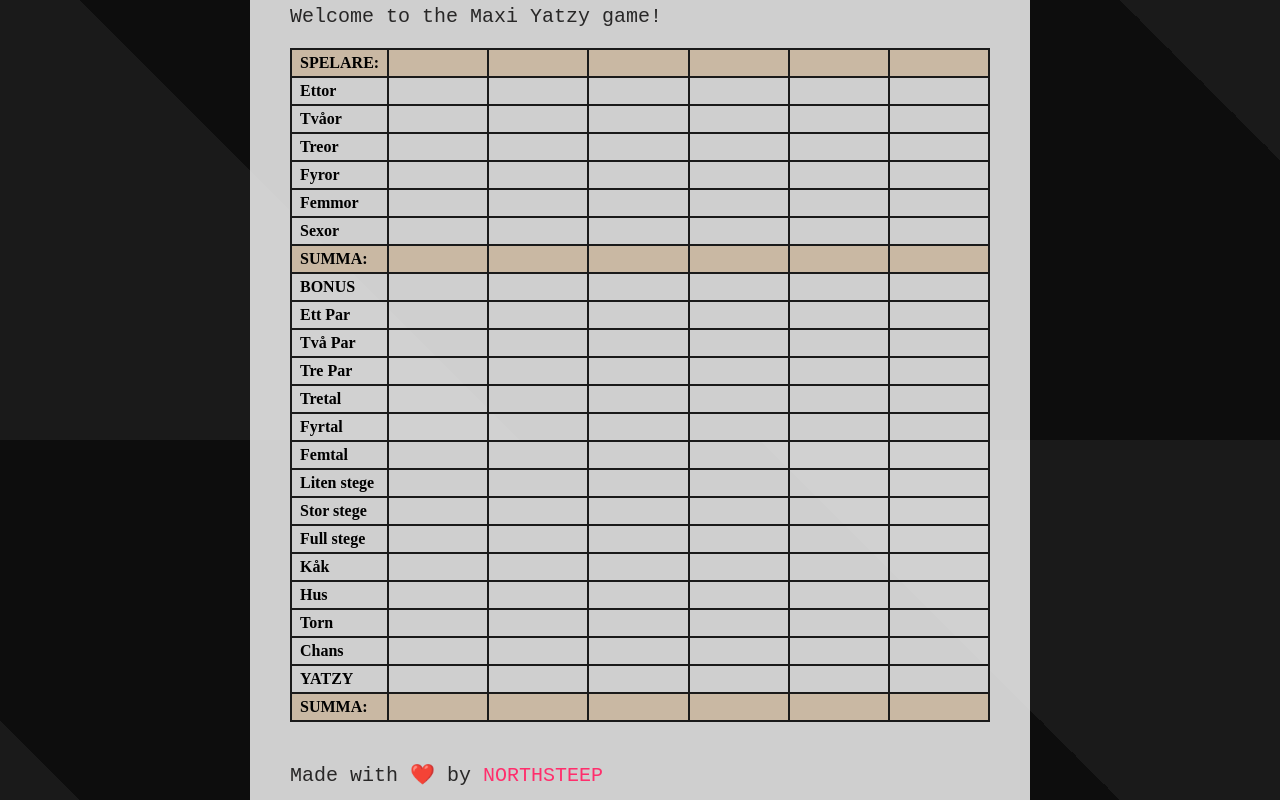
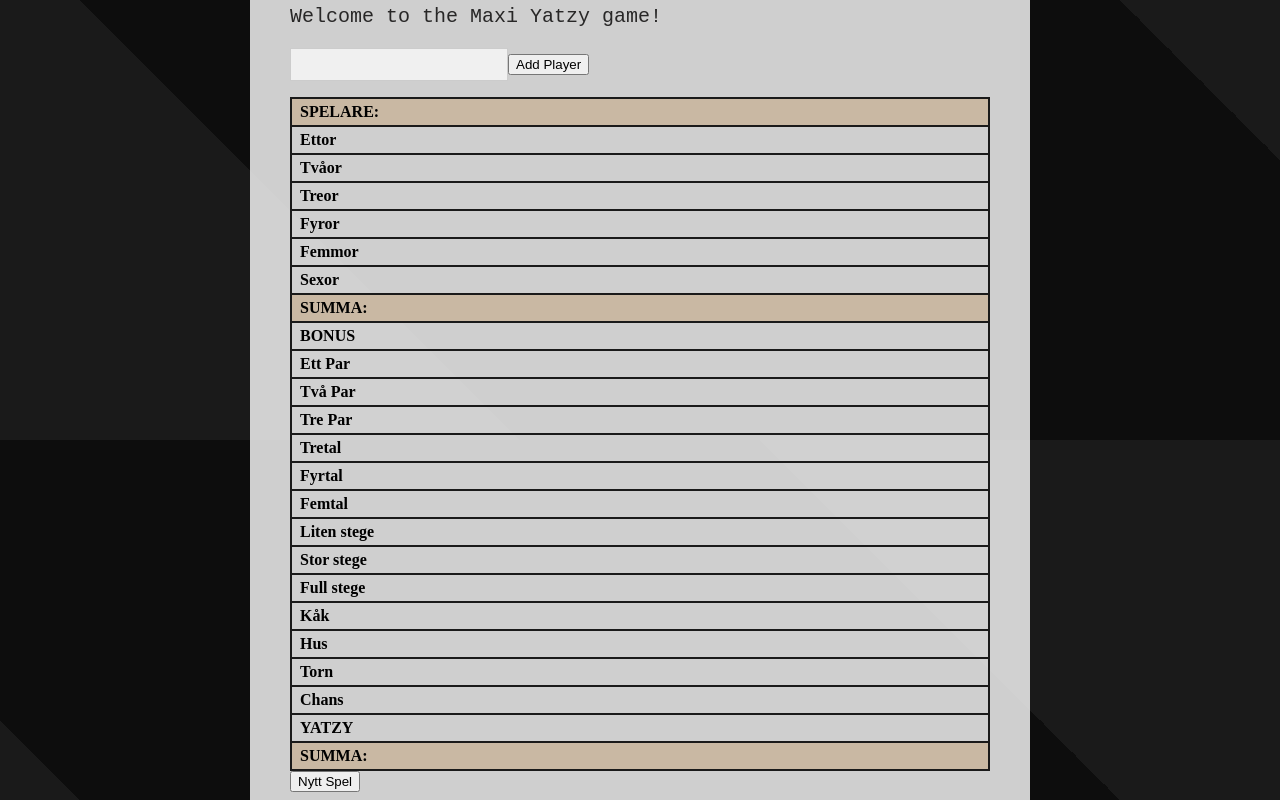
Before and after one commit to codebyNorthsteep/emo-yatzy, a Vue app: page /maxi-yatzy in a window 1280 px wide. Shown: the part 360-1160 px from the top of the page. Built offline with nearby package versions, Linux system fonts and the light colour scheme; a web font is replaced by a local one.

Commit message:
feat: implement MaxiYatzyLogic composable for game state management

```diff
--- a/src/components/MaxiForm.vue
+++ b/src/components/MaxiForm.vue
@@ -1,233 +1,177 @@
 <script setup>
+import { useMaxiYatzyLogic } from "../composables/MaxiYatzyLogic.js";
+const {
+  playerName,
+  players,
+  points,
+  topSum,
+  bonus,
+  totalSum,
+  addPlayer,
+  terminateGame,
+} = useMaxiYatzyLogic();
 </script>
 
 <template>
+  <form @submit.prevent="addPlayer">
+    <input class="player-input" type="text" v-model="playerName" />
+    <button type="submit">Add Player</button>
+  </form>
   <table class="yatzy-block">
     <thead>
       <tr class="summa-rad">
         <th>SPELARE:</th>
-        <th></th>
-        <th></th>
-        <th></th>
-        <th></th>
-        <th></th>
-        <th></th>
+        <th v-for="player in players" :key="player.id">
+          {{ player.name }}
+        </th>
       </tr>
     </thead>
     <tbody>
       <tr>
         <th scope="row">Ettor</th>
-        <td><input type="number" /></td>
-        <td><input type="number" /></td>
-        <td><input type="number" /></td>
-        <td><input type="number" /></td>
-        <td><input type="number" /></td>
-        <td><input type="number" /></td>
+        <td v-for="player in players" :key="player.id">
+          <input type="number" v-model="points[player.id].ettor" />
+        </td>
       </tr>
       <tr>
         <th scope="row">Tvåor</th>
-        <td><input type="number" /></td>
-        <td><input type="number" /></td>
-        <td><input type="number" /></td>
-        <td><input type="number" /></td>
-        <td><input type="number" /></td>
-        <td><input type="number" /></td>
+        <td v-for="player in players" :key="player.id">
+          <input type="number" v-model="points[player.id].tvaor" />
+        </td>
       </tr>
       <tr>
         <th scope="row">Treor</th>
-        <td><input type="number" /></td>
-        <td><input type="number" /></td>
-        <td><input type="number" /></td>
-        <td><input type="number" /></td>
-        <td><input type="number" /></td>
-        <td><input type="number" /></td>
+        <td v-for="player in players" :key="player.id">
+          <input type="number" v-model="points[player.id].treor" />
+        </td>
       </tr>
       <tr>
         <th scope="row">Fyror</th>
-        <td><input type="number" /></td>
-        <td><input type="number" /></td>
-        <td><input type="number" /></td>
-        <td><input type="number" /></td>
-        <td><input type="number" /></td>
-        <td><input type="number" /></td>
+        <td v-for="player in players" :key="player.id">
+          <input type="number" v-model="points[player.id].fyror" />
+        </td>
       </tr>
       <tr>
         <th scope="row">Femmor</th>
-        <td><input type="number" /></td>
-        <td><input type="number" /></td>
-        <td><input type="number" /></td>
-        <td><input type="number" /></td>
-        <td><input type="number" /></td>
-        <td><input type="number" /></td>
+        <td v-for="player in players" :key="player.id">
+          <input type="number" v-model="points[player.id].femmor" />
+        </td>
       </tr>
       <tr>
         <th scope="row">Sexor</th>
-        <td><input type="number" /></td>
-        <td><input type="number" /></td>
-        <td><input type="number" /></td>
-        <td><input type="number" /></td>
-        <td><input type="number" /></td>
-        <td><input type="number" /></td>
+        <td v-for="player in players" :key="player.id">
+          <input type="number" v-model="points[player.id].sexor" />
+        </td>
       </tr>
 
       <tr class="summa-rad">
         <th scope="row">SUMMA:</th>
-        <td></td>
-        <td></td>
-        <td></td>
-        <td></td>
-        <td></td>
-        <td></td>
+        <td v-for="player in players" :key="player.id">
+          {{ topSum(player.id) }}
+        </td>
       </tr>
 
       <tr>
         <th scope="row">BONUS</th>
-        <td></td>
-        <td></td>
-        <td></td>
-        <td></td>
-        <td></td>
-        <td></td>
+        <td v-for="player in players" :key="player.id">
+          {{ bonus(player.id) }}
+        </td>
       </tr>
 
       <tr>
         <th scope="row">Ett Par</th>
-        <td><input type="number" /></td>
-        <td><input type="number" /></td>
-        <td><input type="number" /></td>
-        <td><input type="number" /></td>
-        <td><input type="number" /></td>
-        <td><input type="number" /></td>
+        <td v-for="player in players" :key="player.id">
+          <input type="number" v-model="points[player.id].ettPar" />
+        </td>
       </tr>
       <tr>
         <th scope="row">Två Par</th>
-        <td><input type="number" /></td>
-        <td><input type="number" /></td>
-        <td><input type="number" /></td>
-        <td><input type="number" /></td>
-        <td><input type="number" /></td>
-        <td><input type="number" /></td>
+        <td v-for="player in players" :key="player.id">
+          <input type="number" v-model="points[player.id].tvaPar" />
+        </td>
       </tr>
-      <tr>
+            <tr>
         <th scope="row">Tre Par</th>
-        <td><input type="number" /></td>
-        <td><input type="number" /></td>
-        <td><input type="number" /></td>
-        <td><input type="number" /></td>
-        <td><input type="number" /></td>
-        <td><input type="number" /></td>
+        <td v-for="player in players" :key="player.id">
+          <input type="number" v-model="points[player.id].trePar" />
+        </td>
       </tr>
       <tr>
         <th scope="row">Tretal</th>
-        <td><input type="number" /></td>
-        <td><input type="number" /></td>
-        <td><input type="number" /></td>
-        <td><input type="number" /></td>
-        <td><input type="number" /></td>
-        <td><input type="number" /></td>
+        <td v-for="player in players" :key="player.id">
+          <input type="number" v-model="points[player.id].tretal" />
+        </td>
       </tr>
       <tr>
         <th scope="row">Fyrtal</th>
-        <td><input type="number" /></td>
-        <td><input type="number" /></td>
-        <td><input type="number" /></td>
-        <td><input type="number" /></td>
-        <td><input type="number" /></td>
-        <td><input type="number" /></td>
+        <td v-for="player in players" :key="player.id">
+          <input type="number" v-model="points[player.id].fyrtal" />
+        </td>
       </tr>
-      <tr>
+            <tr>
         <th scope="row">Femtal</th>
-        <td><input type="number" /></td>
-        <td><input type="number" /></td>
-        <td><input type="number" /></td>
-        <td><input type="number" /></td>
-        <td><input type="number" /></td>
-        <td><input type="number" /></td>
+        <td v-for="player in players" :key="player.id">
+          <input type="number" v-model="points[player.id].femtal" />
+        </td>
       </tr>
       <tr>
         <th scope="row">Liten stege</th>
-        <td><input type="number" /></td>
-        <td><input type="number" /></td>
-        <td><input type="number" /></td>
-        <td><input type="number" /></td>
-        <td><input type="number" /></td>
-        <td><input type="number" /></td>
+        <td v-for="player in players" :key="player.id">
+          <input type="number" v-model="points[player.id].litenStege" />
+        </td>
       </tr>
       <tr>
         <th scope="row">Stor stege</th>
-        <td><input type="number" /></td>
-        <td><input type="number" /></td>
-        <td><input type="number" /></td>
-        <td><input type="number" /></td>
-        <td><input type="number" /></td>
-        <td><input type="number" /></td>
+        <td v-for="player in players" :key="player.id">
+          <input type="number" v-model="points[player.id].storStege" />
+        </td>
       </tr>
-      <tr>
+            <tr>
         <th scope="row">Full stege</th>
-        <td><input type="number" /></td>
-        <td><input type="number" /></td>
-        <td><input type="number" /></td>
-        <td><input type="number" /></td>
-        <td><input type="number" /></td>
-        <td><input type="number" /></td>
+        <td v-for="player in players" :key="player.id">
+          <input type="number" v-model="points[player.id].fullStege" />
+        </td>
       </tr>
       <tr>
         <th scope="row">Kåk</th>
-        <td><input type="number" /></td>
-        <td><input type="number" /></td>
-        <td><input type="number" /></td>
-        <td><input type="number" /></td>
-        <td><input type="number" /></td>
-        <td><input type="number" /></td>
+        <td v-for="player in players" :key="player.id">
+          <input type="number" v-model="points[player.id].kak" />
+        </td>
       </tr>
-      <tr>
+            <tr>
         <th scope="row">Hus</th>
-        <td><input type="number" /></td>
-        <td><input type="number" /></td>
-        <td><input type="number" /></td>
-        <td><input type="number" /></td>
-        <td><input type="number" /></td>
-        <td><input type="number" /></td>
+        <td v-for="player in players" :key="player.id">
+          <input type="number" v-model="points[player.id].hus" />
+        </td>
       </tr>
-      <tr>
+            <tr>
         <th scope="row">Torn</th>
-        <td><input type="number" /></td>
-        <td><input type="number" /></td>
-        <td><input type="number" /></td>
-        <td><input type="number" /></td>
-        <td><input type="number" /></td>
-        <td><input type="number" /></td>
+        <td v-for="player in players" :key="player.id">
+          <input type="number" v-model="points[player.id].torn" />
+        </td>
       </tr>
       <tr>
         <th scope="row">Chans</th>
-        <td><input type="number" /></td>
-        <td><input type="number" /></td>
-        <td><input type="number" /></td>
-        <td><input type="number" /></td>
-        <td><input type="number" /></td>
-        <td><input type="number" /></td>
+        <td v-for="player in players" :key="player.id">
+          <input type="number" v-model="points[player.id].chans" />
+        </td>
       </tr>
       <tr>
         <th scope="row">YATZY</th>
-        <td><input type="number" /></td>
-        <td><input type="number" /></td>
-        <td><input type="number" /></td>
-        <td><input type="number" /></td>
-        <td><input type="number" /></td>
-        <td><input type="number" /></td>
+        <td v-for="player in players" :key="player.id">
+          <input type="number" v-model="points[player.id].yatzy" />
+        </td>
       </tr>
 
       <tr class="summa-rad">
         <th scope="row">SUMMA:</th>
-        <td></td>
-        <td></td>
-        <td></td>
-        <td></td>
-        <td></td>
-        <td></td>
+        <td v-for="player in players" :key="player.id">
+          {{ totalSum(player.id) }}
+        </td>
       </tr>
     </tbody>
   </table>
+  <button type="button" @click="terminateGame">Nytt Spel</button>
 </template>
 
 <style scoped>
@@ -254,4 +198,12 @@ input {
   background: transparent;
   text-align: center;
 }
+
+.player-input {
+  margin-bottom: 1rem;
+  padding: 0.5rem;
+  width: 200px;
+  background-color: #f0f0f0;
+  border: 1px solid #ccc;
+}
 </style>
--- /dev/null
+++ b/src/composables/MaxiYatzyLogic.js
@@ -0,0 +1,74 @@
+import { ref, reactive } from "vue";
+
+export function useMaxiYatzyLogic() {
+  const playerName = ref("");
+  const players = ref([]);
+
+  const points = reactive([{}]);
+
+  const kategorier = ["ettor", "tvaor", "treor", "fyror", "femmor", "sexor"];
+  const kombinationer = [
+    "ettPar",
+    "tvaPar",
+    "trePar",
+    "tretal",
+    "fyrtal",
+    "femtal",
+    "litenStege",
+    "storStege",
+    "fullStege",
+    "kak",
+    "hus",
+    "torn",
+    "chans",
+    "maxiYatzy",
+  ];
+
+  function addPlayer() {
+    const id = Date.now();
+    players.value.push({ id, name: playerName.value });
+    points[id] = {};
+    playerName.value = "";
+  }
+
+  function topSum(playerId) {
+    return kategorier.reduce(
+      (sum, k) => sum + (Number(points[playerId]?.[k]) || 0),
+      0,
+    );
+  }
+
+  function bonus(playerId) {
+    return topSum(playerId) >= 75 ? 50 : 0;
+  }
+
+  function lowerSum(playerId) {
+    return kombinationer.reduce(
+      (sum, k) => sum + (Number(points[playerId]?.[k]) || 0),
+      0,
+    );
+  }
+
+  function totalSum(playerId) {
+    return topSum(playerId) + bonus(playerId) + lowerSum(playerId);
+  }
+
+  function terminateGame() {
+    players.value = [];
+    Object.keys(points).forEach((key) => delete points[key]);
+  }
+
+  return {
+    playerName,
+    players,
+    points,
+    kategorier,
+    kombinationer,
+    addPlayer,
+    topSum,
+    bonus,
+    lowerSum,
+    totalSum,
+    terminateGame,
+  };
+}
```
